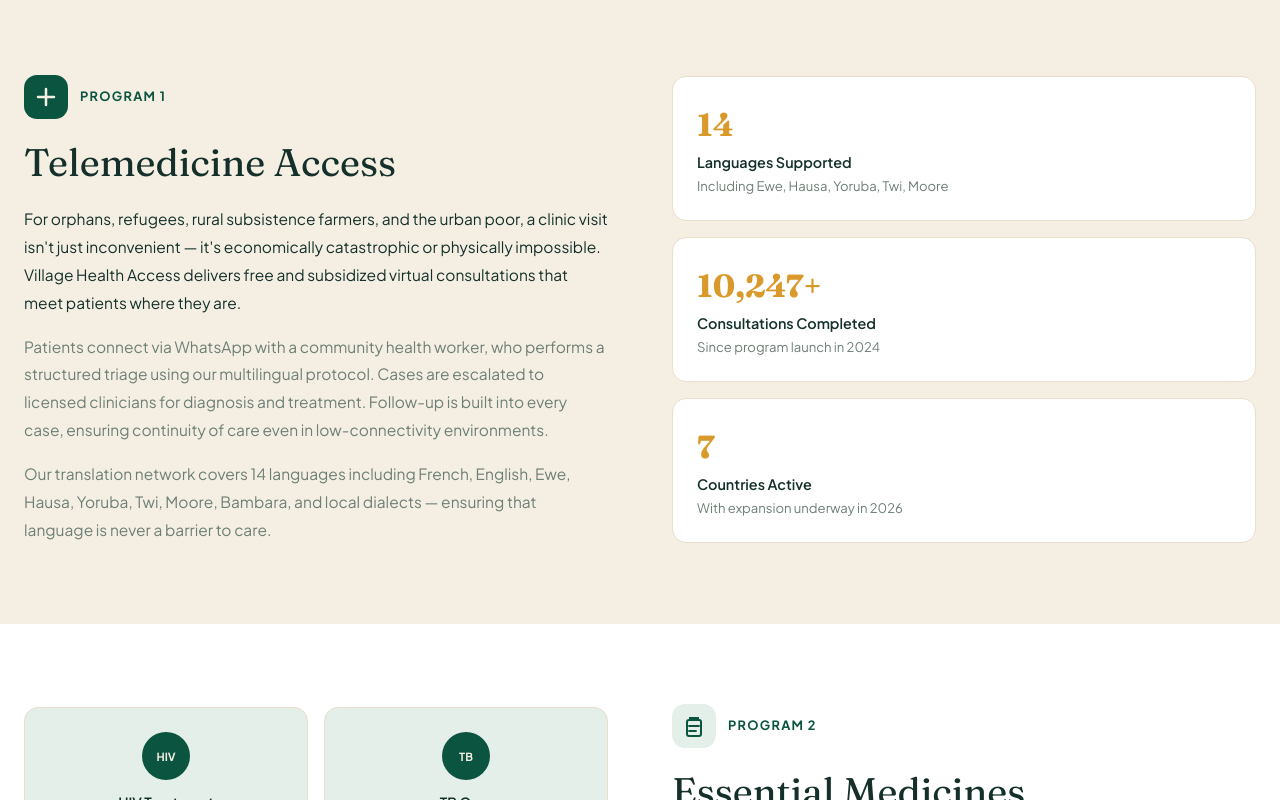
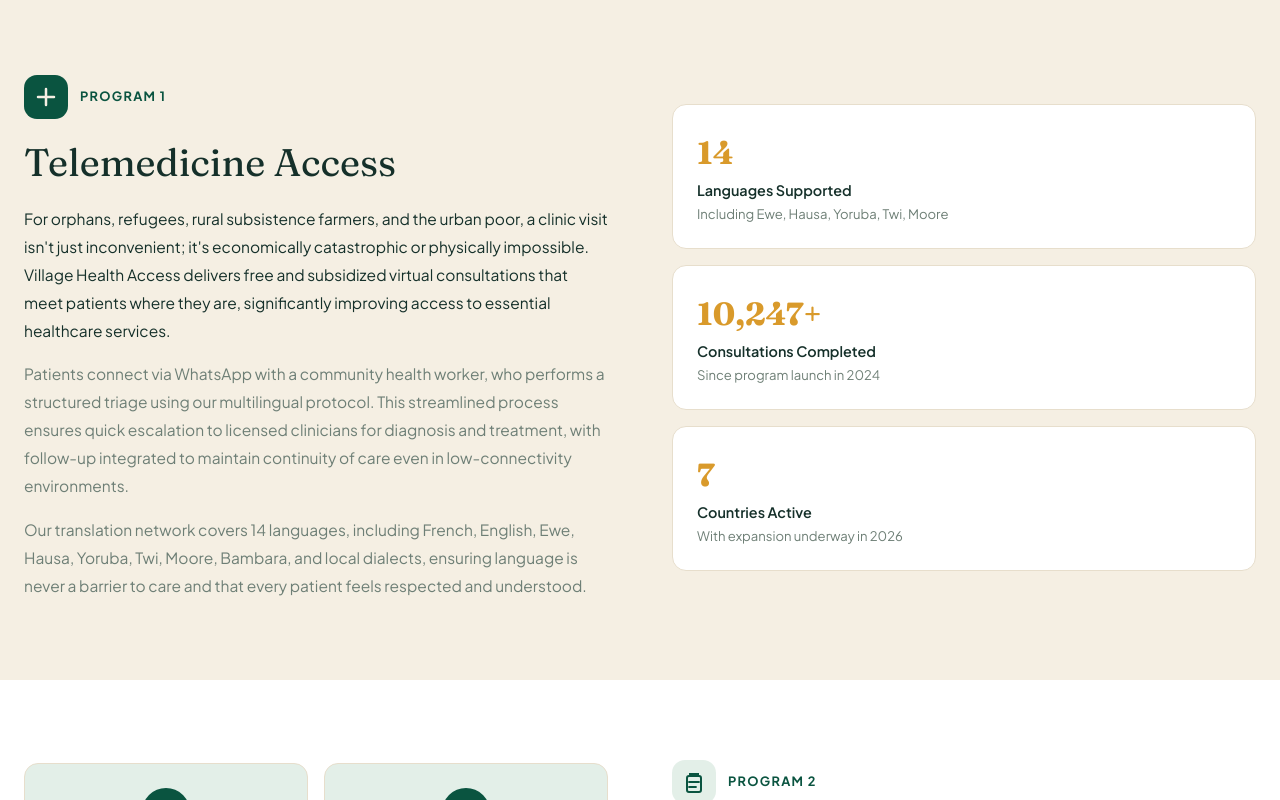
Before and after one commit to KlinovaHealth/village-health-access, a Next.js app: page /programs in a window 1280 px wide. Shown: the part 529-1329 px from the top of the page. Built offline with nearby package versions, Linux system fonts and the light colour scheme.

Commit message:
Update Telemedicine Access copy with expanded program description

```diff
--- a/app/programs/page.tsx
+++ b/app/programs/page.tsx
@@ -61,13 +61,13 @@
                 Telemedicine Access
               </h2>
               <p style={{ color: '#15302A', lineHeight: 1.8, marginBottom: '1rem', fontSize: '0.97rem' }}>
-                For orphans, refugees, rural subsistence farmers, and the urban poor, a clinic visit isn&#39;t just inconvenient — it&#39;s economically catastrophic or physically impossible. Village Health Access delivers free and subsidized virtual consultations that meet patients where they are.
+                For orphans, refugees, rural subsistence farmers, and the urban poor, a clinic visit isn&#39;t just inconvenient; it&#39;s economically catastrophic or physically impossible. Village Health Access delivers free and subsidized virtual consultations that meet patients where they are, significantly improving access to essential healthcare services.
               </p>
               <p style={{ color: '#6E7F76', lineHeight: 1.8, marginBottom: '1rem', fontSize: '0.97rem' }}>
-                Patients connect via WhatsApp with a community health worker, who performs a structured triage using our multilingual protocol. Cases are escalated to licensed clinicians for diagnosis and treatment. Follow-up is built into every case, ensuring continuity of care even in low-connectivity environments.
+                Patients connect via WhatsApp with a community health worker, who performs a structured triage using our multilingual protocol. This streamlined process ensures quick escalation to licensed clinicians for diagnosis and treatment, with follow-up integrated to maintain continuity of care even in low-connectivity environments.
               </p>
               <p style={{ color: '#6E7F76', lineHeight: 1.8, fontSize: '0.97rem' }}>
-                Our translation network covers 14 languages including French, English, Ewe, Hausa, Yoruba, Twi, Moore, Bambara, and local dialects — ensuring that language is never a barrier to care.
+                Our translation network covers 14 languages, including French, English, Ewe, Hausa, Yoruba, Twi, Moore, Bambara, and local dialects, ensuring language is never a barrier to care and that every patient feels respected and understood.
               </p>
             </div>
             <div style={{ display: 'flex', flexDirection: 'column', gap: '1rem' }}>
```
